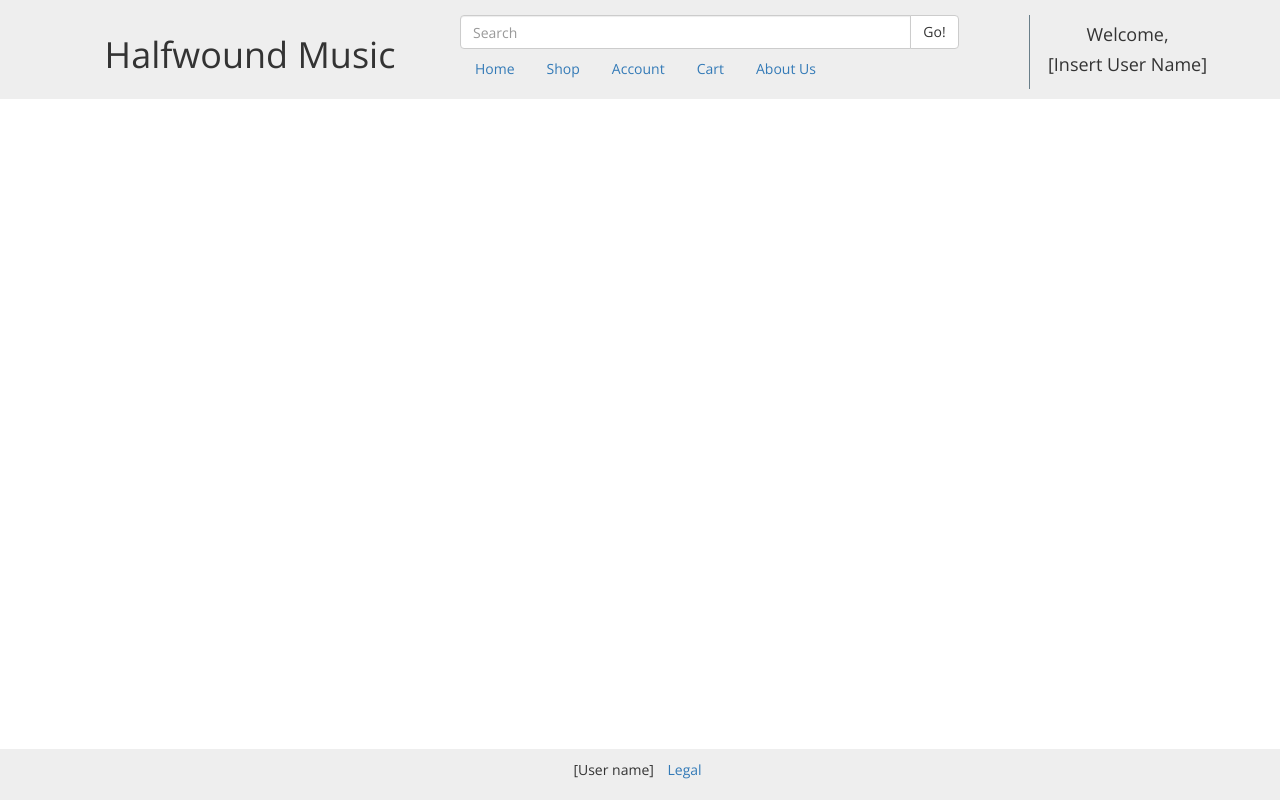
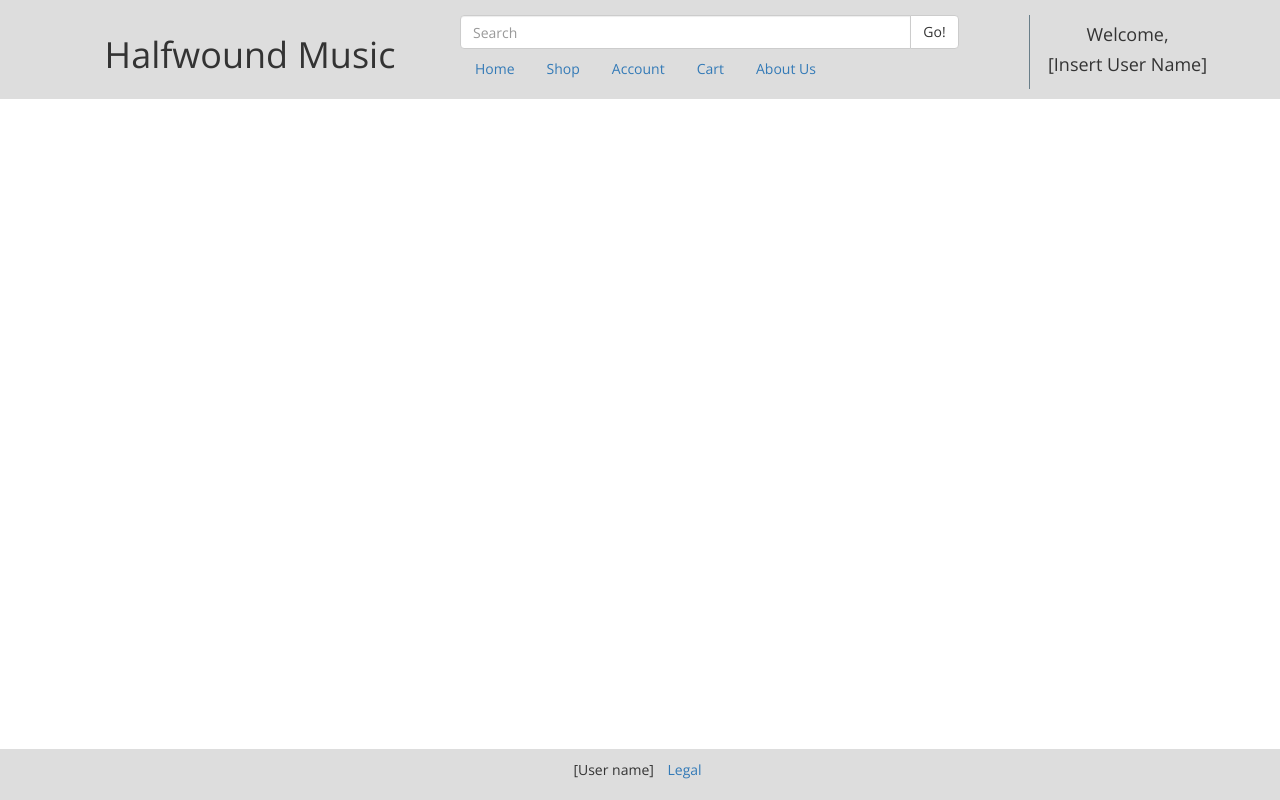
Before and after one commit to dmkato/halfWoundMusic, a PHP site: page / in a window 1280 px wide. Run offline with PHP 8.4, Linux system fonts and the light colour scheme.

Commit message:
Darkened background

```diff
--- a/styles/main.css
+++ b/styles/main.css
@@ -18,11 +18,11 @@ body {
 
 header {
     padding: 15px 0 10px 0;
-    background-color: #eee;
+    background-color: #ddd;
 }
 
 .navbar-fixed-bottom {
-    background-color: #eee;
+    background-color: #ddd;
     margin: 0;
     padding: 10px;
     width: 100%;
```
